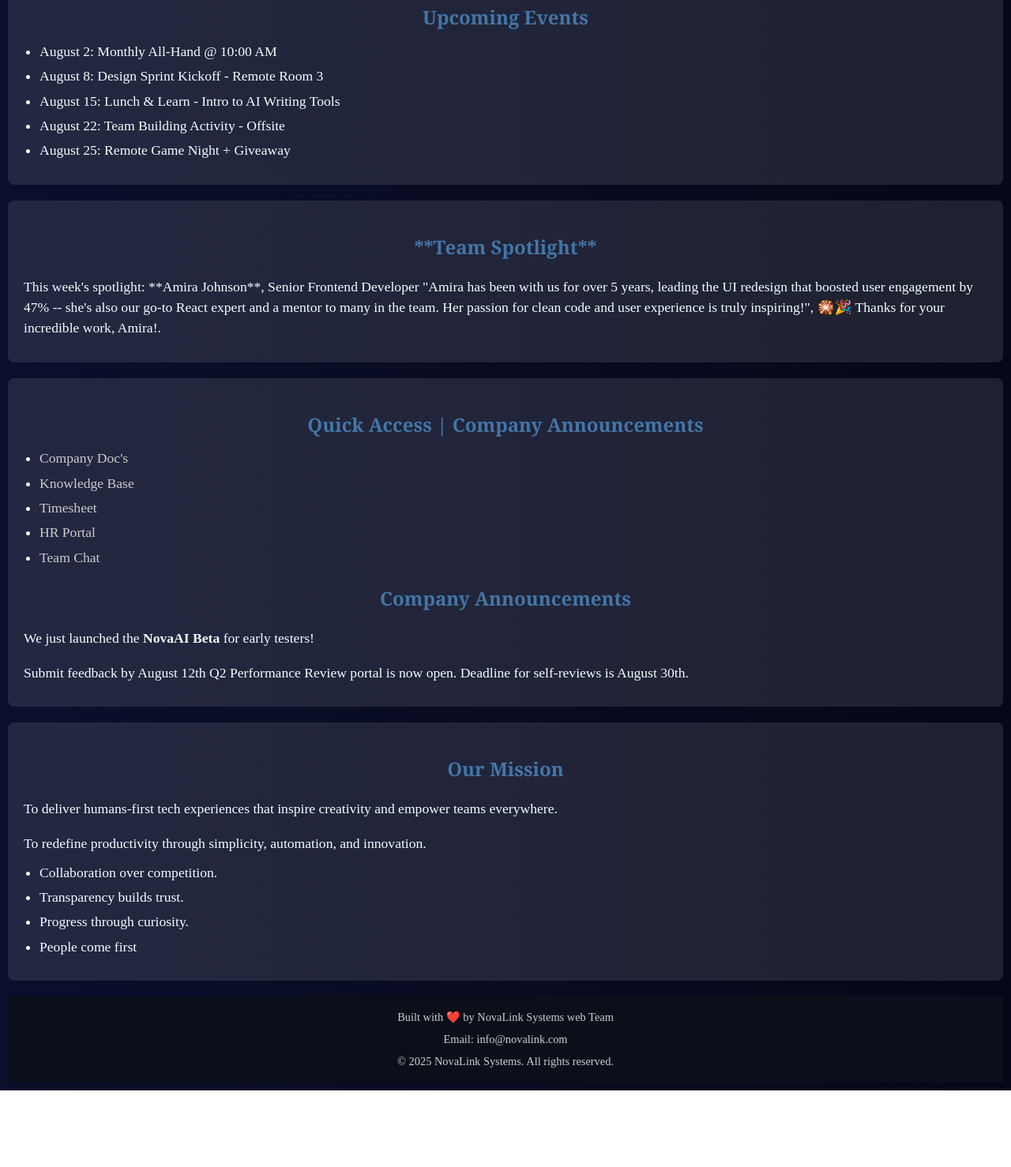
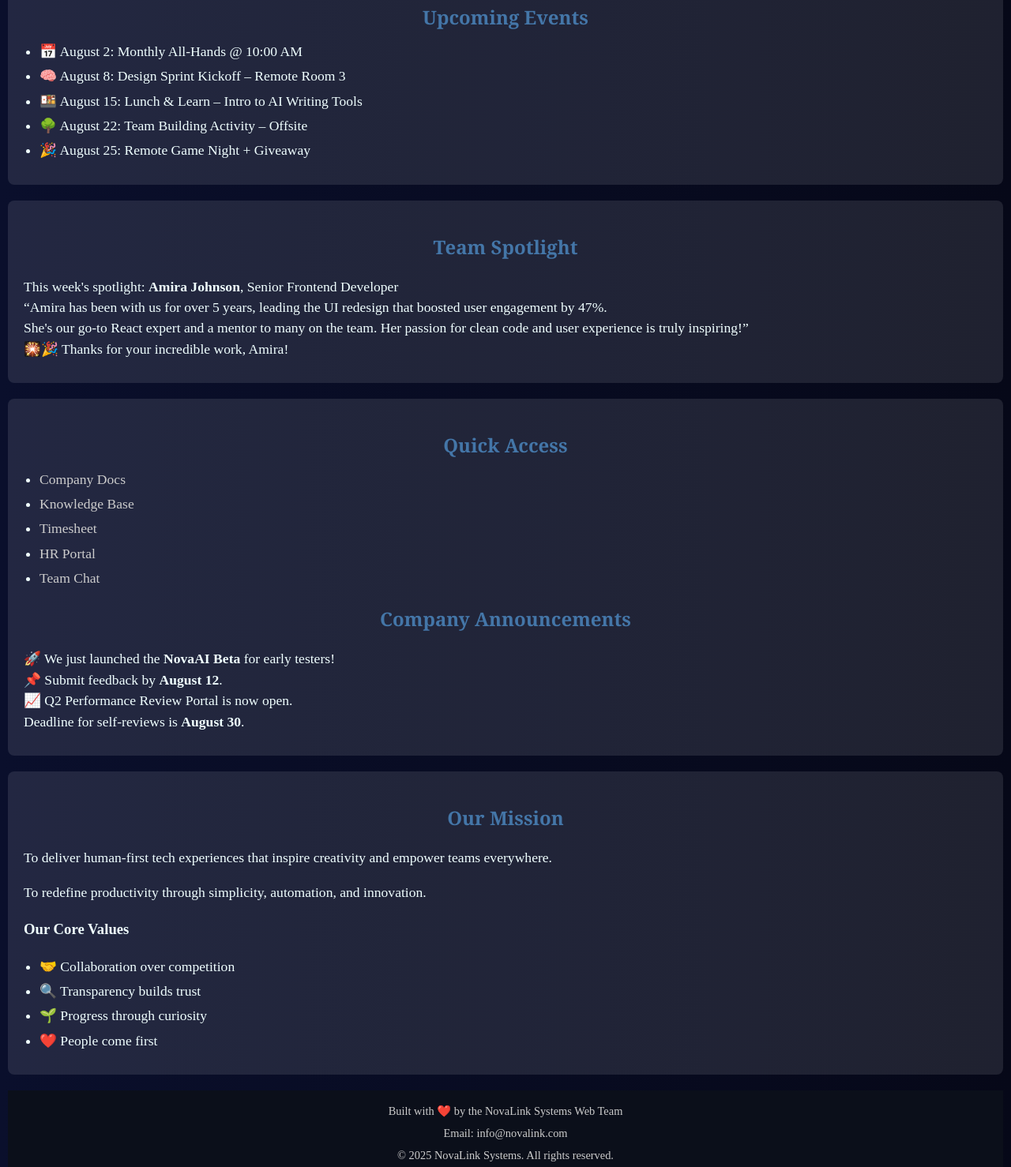
Before and after one commit to melodykellynwaogu/Novalink-System-, a plain HTML site: page index.html in a window 1280 px wide. Shown: the part 629-2107 px from the top of the page at 79% size. Before the commit the page ends 2010 px from the top, so only its background shows below. Drawn offline with Linux system fonts and the light colour scheme.

Commit message:
Update index.html

```diff
--- a/index.html
+++ b/index.html
@@ -1,25 +1,28 @@
 <!DOCTYPE html>
 <html lang="en">
 <head>
-    <meta charset="UTF-8">
-    <meta name="viewport" content="width=device-width, initial-scale=1.0">
-    <link rel="stylesheet" href="index.css" >
-    <title>Company Homepage</title>
+  <meta charset="UTF-8" />
+  <meta name="viewport" content="width=device-width, initial-scale=1.0" />
+  <link rel="stylesheet" href="index.css" />
+  <title>NovaLink Systems — Intranet Homepage</title>
 </head>
 <body>
   <header>
     <h1 id="text-target">NovaLink Systems</h1>
     <p>Tech & AI Solutions.</p>
-        <p>Welcome to NovaLink Systems -- your digital workspace!.</p>
-        <nav>
+    <p>Welcome to NovaLink Systems — your digital workspace!</p>
+    <nav aria-label="Main navigation">
       <ul>
         <li><a href="#about">About Us</a></li>
         <li><a href="#events">Upcoming Events</a></li>
         <li><a href="#quick-access">Quick Access</a></li>
+        <li><a href="#spotlight">Team Spotlight</a></li>
+        <li><a href="#mission">Our Mission</a></li>
       </ul>
     </nav>
   </header>
 
+  <main>
     <section id="about" class="interactive-section">
       <h2>About Us</h2>
       <p>We are a leading company in our industry, dedicated to providing top-notch services to our clients.</p>
@@ -29,53 +32,60 @@
     <section id="events" class="interactive-section">
       <h2>Upcoming Events</h2>
       <ul>
-            <li>August 2: Monthly All-Hand @ 10:00 AM</li>
-            <li>August 8: Design Sprint Kickoff - Remote Room 3</li>
-            <li>August 15: Lunch & Learn - Intro to AI Writing Tools</li>
-            <li>August 22: Team Building Activity - Offsite</li>
-            <li>August 25: Remote Game Night + Giveaway</li>
+        <li>📅 August 2: Monthly All-Hands @ 10:00 AM</li>
+        <li>🧠 August 8: Design Sprint Kickoff – Remote Room 3</li>
+        <li>🍱 August 15: Lunch & Learn – Intro to AI Writing Tools</li>
+        <li>🌳 August 22: Team Building Activity – Offsite</li>
+        <li>🎉 August 25: Remote Game Night + Giveaway</li>
       </ul>
     </section>
 
-    <section class="spotlight" class="interactive-section">
-        <h2>**Team Spotlight**</h2>
-        <p>This week's spotlight: **Amira Johnson**, Senior Frontend Developer
-            "Amira has been with us for over 5 years, leading the UI redesign that boosted user engagement by 47% -- she's also
-            our go-to React expert and a mentor to many in the team. Her passion for clean code and user experience is truly inspiring!",
-            🎇🎉 Thanks for your incredible work, Amira!.
+    <section id="spotlight" class="spotlight interactive-section">
+      <h2>Team Spotlight</h2>
+      <p>
+        This week's spotlight: <strong>Amira Johnson</strong>, Senior Frontend Developer<br />
+        “Amira has been with us for over 5 years, leading the UI redesign that boosted user engagement by 47%.<br />
+        She's our go-to React expert and a mentor to many on the team. Her passion for clean code and user experience is truly inspiring!”<br />
+        🎇🎉 Thanks for your incredible work, Amira!
       </p>
     </section>
 
     <section id="quick-access" class="interactive-section">
-        <h2>Quick Access | Company Announcements</h2>
+      <h2>Quick Access</h2>
       <ul>
-            <li><a href="https://docs.novalink.com">Company Doc's </a></li>
+        <li><a href="https://docs.novalink.com" target="_blank">Company Docs</a></li>
         <li><a href="#">Knowledge Base</a></li>
         <li><a href="#">Timesheet</a></li>
         <li><a href="#">HR Portal</a></li>
         <li><a href="#">Team Chat</a></li>
       </ul>
+
       <h2>Company Announcements</h2>
-        <p>We just launched the <strong>NovaAI Beta</strong> for early testers!</p>
-        <p>Submit feedback by August 12th
-            Q2 Performance Review portal is now open.
-            Deadline for self-reviews is August 30th.
+      <p>
+        🚀 We just launched the <strong>NovaAI Beta</strong> for early testers!<br />
+        📌 Submit feedback by <strong>August 12</strong>.<br />
+        📈 Q2 Performance Review Portal is now open.<br />
+        Deadline for self-reviews is <strong>August 30</strong>.
       </p>
     </section>
 
-    <section class="our-mission" class="interactive-section">
+    <section id="mission" class="our-mission interactive-section">
       <h2>Our Mission</h2>
-        <p>To deliver humans-first tech experiences that inspire creativity and empower teams everywhere.</p>
+      <p>To deliver human-first tech experiences that inspire creativity and empower teams everywhere.</p>
       <p>To redefine productivity through simplicity, automation, and innovation.</p>
+
+      <h3>Our Core Values</h3>
       <ul>
-            <li>Collaboration over competition.</li>
-            <li>Transparency builds trust.</li>
-            <li>Progress through curiosity.</li>
-            <li>People come first</li>
+        <li>🤝 Collaboration over competition</li>
+        <li>🔍 Transparency builds trust</li>
+        <li>🌱 Progress through curiosity</li>
+        <li>❤️ People come first</li>
       </ul>
     </section>
+  </main>
+
   <footer>
-        <p>Built with ❤️ by NovaLink Systems web Team</p>
+    <p>Built with ❤️ by the NovaLink Systems Web Team</p>
     <p>Email: info@novalink.com</p>
     <p>&copy; 2025 NovaLink Systems. All rights reserved.</p>
   </footer>
```
Lines whose indentation alone changed are shown as unchanged.
